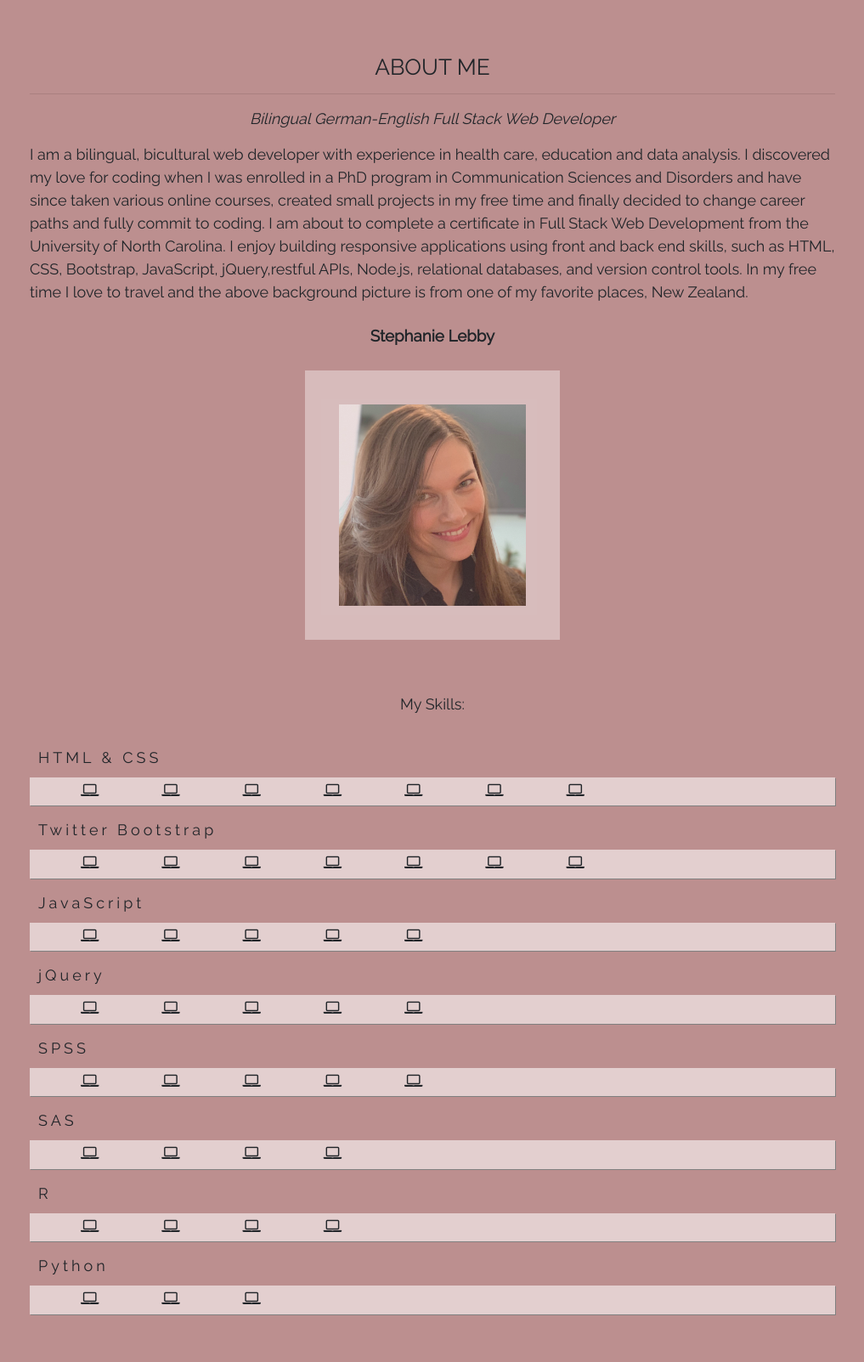
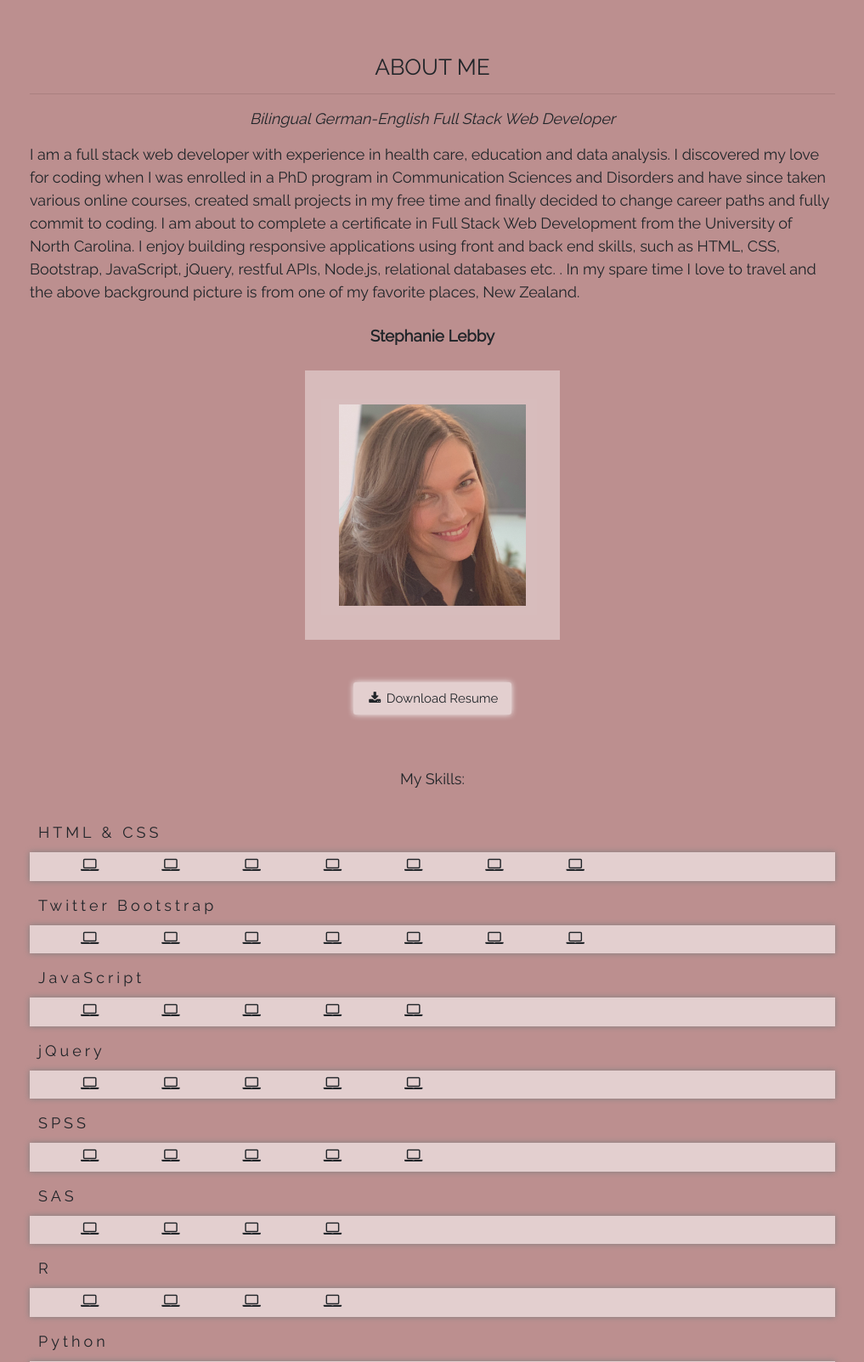
Before and after one commit to Steffield/Steffield.github.io, a PHP site: page / in a window 1280 px wide. Shown: the part 801-2404 px from the top of the page at 85% size, without its empty margins (131-1148 px from the left). Run offline with PHP 8.4, Linux system fonts and the light colour scheme.

Commit message:
parallax now only for large screens and added resume

```diff
--- a/assets/Style/style.css
+++ b/assets/Style/style.css
@@ -348,6 +348,15 @@ hr{
   /* box-shadow: 4px 4px 6px 6px #e3cfcf; */
   opacity: 1;
   border: 10px solid #e3cfcf;
+
+}
+
+#resumeBtn{
+  background-color: #e3cfcf;
+  margin-top:50px;
+  border-radius:3px;
+  box-shadow: 0px 0px 7px 0px whitesmoke;
+  /* font-size: .8em; */
 
 }
 
@@ -375,7 +384,7 @@ hr{
 .skillBar{
   /* font-size: 2em; */
   padding: 0 20px 0 20px;
-  box-shadow: 1px 1px 0px 0px grey;
+  box-shadow: 0px 0px 7px 0px gray;
   /* border-radius: 5px; */
   background-color: #e3cfcf;
 }
--- a/index.html
+++ b/index.html
@@ -3,7 +3,7 @@
     <head>
     <title>Stephanie Portfolio</title>
     <meta charset="utf-8">
-    <meta name="viewport" content="width=device-width, initial-scale=1">
+    <meta name="viewport" content="width=device-width, initial-scale=1, shrink-to-fit=no">
     <link rel="stylesheet" href="https://fonts.googleapis.com/css?family=Lato">
     <link href="https://fonts.googleapis.com/css?family=Montserrat|Quicksand|Raleway&display=swap" rel="stylesheet">
 
@@ -42,8 +42,8 @@
 <!-- Background Image with Text -->
 <div class="bgImg-1" id="home">
     <div id="bgTextLeft">
-        <span class="wide"><span id="nameSpan" class="hide-small">Stephanie Lebby<br></span></span>
-        <span class="wide"><span id="jobSpan" class="hide-small">Web Developer</span></span>
+        <span class="wide"><span id="nameSpan">Stephanie Lebby<br></span></span>
+        <span class="wide"><span id="jobSpan">Web Developer</span></span>
 
       </div>
       <div id="bgTextRight">
@@ -64,13 +64,21 @@
   <h3 class="center">ABOUT ME</h3>
   <hr>
   <p class="center"><em>Bilingual German-English Full Stack Web Developer</em></p>
-  <p>I am a bilingual, bicultural web developer with experience in health care, education and data analysis. I discovered my love for coding when I was enrolled in a PhD program in Communication Sciences and Disorders and have since taken various online courses, created small projects in my free time and finally decided to change career paths and fully commit to coding. I am about to complete a certificate in Full Stack Web Development from the University of North Carolina. I enjoy building responsive applications using front and back end skills, such as HTML, CSS, Bootstrap, JavaScript, jQuery,restful APIs, Node.js, relational databases, and version control tools. In my free time I love to travel and the above background picture is from one of my favorite places, New Zealand.
-</p>
+  <p>I am a full stack web developer with experience in health care, education and data analysis. I discovered my love for coding when I was enrolled in a PhD program in Communication Sciences and Disorders and have since taken various online courses, created small projects in my free time and finally decided to change career paths and fully commit to coding. I am about to complete a certificate in Full Stack Web Development from the University of North Carolina. I enjoy building responsive applications using front and back end skills, such as HTML, CSS, Bootstrap, JavaScript, jQuery, restful APIs, Node.js, relational databases etc. . In my spare time I love to travel and the above background picture is from one of my favorite places, New Zealand.</p>
   <div class="row">
     <div class="col-md-12 center" id="aboutRow">
       <h5><b>Stephanie Lebby</b></h5><br>
       <img src="./assets/images/IMG_0110.jpeg" id="myPhoto" class="gradient-border" alt="Photo of Stephanie Lebby" width="300" height="200">
+      <br>
+      <form method="get" action="./assets/images/Resume.pdf">
+        <button class="button"id="resumeBtn" type="submit"><i class="fa fa-download fa-fw"></i> Download Resume</button>
+     </form>
     </div>
+    <!-- <div class="col-md-3" >
+      <button class="button"id="resumeBtn">
+        <i class="fa fa-download"></i> Download Resume
+      </button>
+    </div> -->
   </div>
 
   <p id="experience" class="center">My Skills:</p>
@@ -164,7 +172,7 @@
 
   <div class="row">
     <div class="col-md-6"id="pf5">
-      <a href="https://steffield.github.io/EarlyLanguageBlog/"><img src="./assets/images/LangBlog.png"  onclick="onClick(this)" class="pfPic" alt="Language Blog"></a>
+      <a href="https://steffield.github.io/EarlyLanguageBlog/"><img src="./assets/images/LangBlog-compressor.png"  onclick="onClick(this)" class="pfPic" alt="Language Blog"></a>
       <div class="banner5">
         <h4>Language Blog</h4>
         <!-- <p id="subtext">Template</p> -->
```
Also changed, not shown: other parts of assets/Style/style.css (+39 -12 lines), assets/Style/Screen Shot 2020-02-23 at 2.29.26 PM.png (added), assets/Style/lighthouse-compressor.png (added), assets/Style/lighthousebgImg.png (added), assets/Style/womanWork-opt.jpg (added), assets/images/LangBlog-compressor.png (added), assets/images/contact2-compressor.jpg (added), assets/images/github-icon.png (deleted), assets/images/linked-in.png (deleted), 1 other file.
